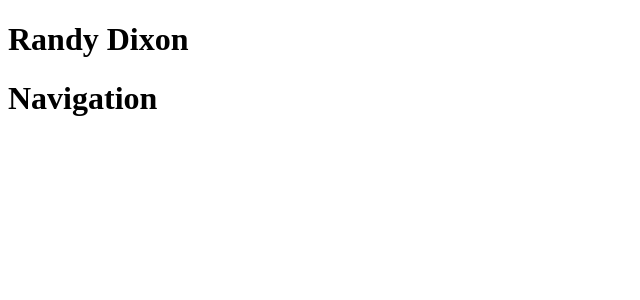
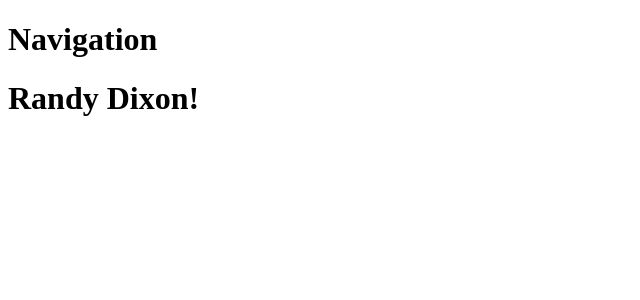
Before and after one commit to joerdixon/randydixon, a React (Vite) app: page / in a window 1280 px wide. Shown: the top 300 px of the page, without its empty margins (0-640 px from the left). Built offline with nearby package versions, Linux system fonts and the light colour scheme.

Commit message:
hero skeleton in

```diff
--- a/src/App.jsx
+++ b/src/App.jsx
@@ -1,10 +1,11 @@
 import React from "react";
 // Component Imports
 import Nav from './components/Navigation/Nav.jsx'
+import Hero from './components/Section/Hero.jsx'
 
 export default () => (
   <>
-    <h1>Randy Dixon</h1>
     <Nav />
+    <Hero />
   </>
 );
--- /dev/null
+++ b/src/components/Section/Hero.jsx
@@ -0,0 +1,9 @@
+import React from 'react';
+
+function Hero() {
+    return(
+        <h1>Randy Dixon!</h1>
+    )
+}
+
+export default Hero;
```
